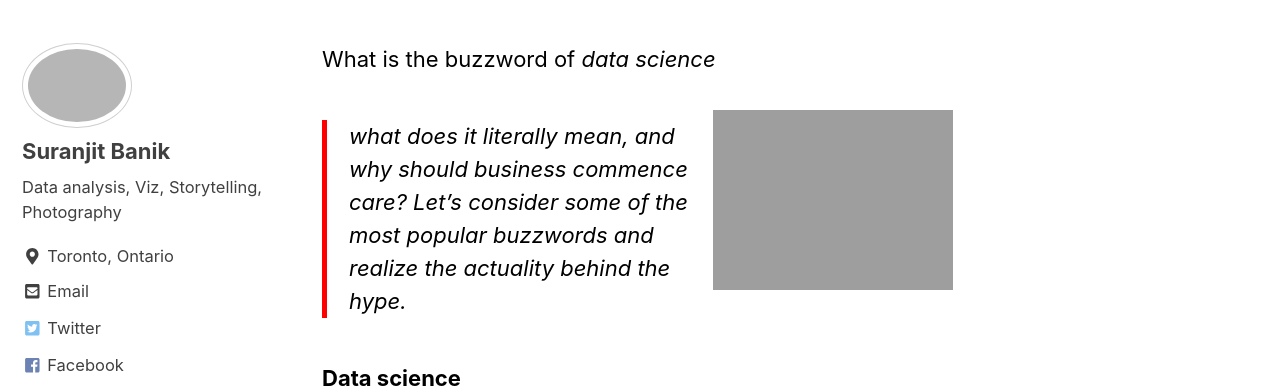
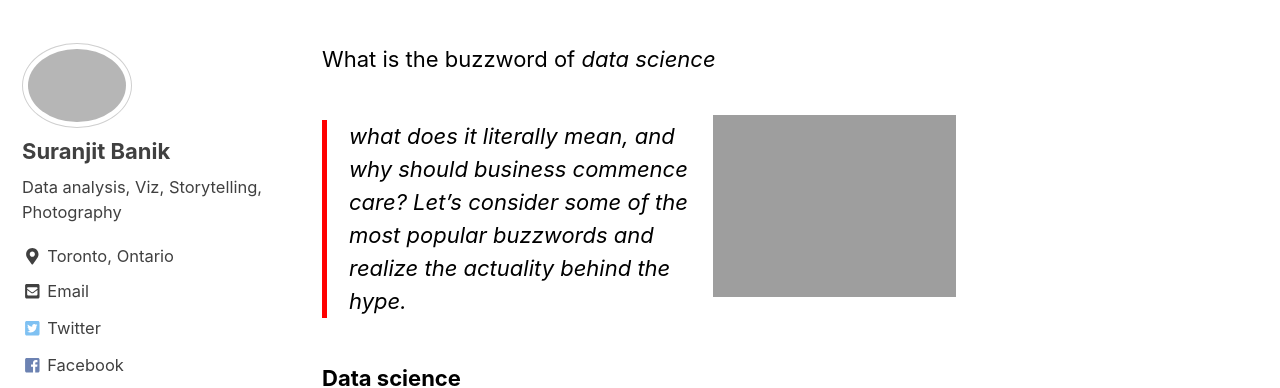
Before and after one commit to mastermindLAB/mastermindLAB.github.io, a Jekyll site: the page built from _posts/2019-03-29-DefinitionOfDataScience.md, in a window 1280 px wide. Shown: the part 445-833 px from the top of the page. Built offline with Jekyll 4.4.1, drawn with Linux system fonts in a browser that asks for light colours; nearby versions of some CDN libraries.

```diff
--- a/_posts/2019-03-29-DefinitionOfDataScience.md
+++ b/_posts/2019-03-29-DefinitionOfDataScience.md
@@ -12,7 +12,7 @@
       url: "https://github.com/mastermindlab"
 ---
 What is the buzzword of _data science_
-<center><img style="padding:5px" align="right" src="{{ site.url }}{{ site.baseurl }}/images/face-recognision-blog.jpg" width="250" height="150"></center>
+<center><img style="padding:10px 2px 0px 5px;" align="right" src="{{ site.url }}{{ site.baseurl }}/images/face-recognision-blog.jpg" width="250" height="150"></center>
 >what does it literally mean, and why should business commence care? Let’s consider some of the most popular buzzwords and realize the actuality behind the hype.
 
 
```
